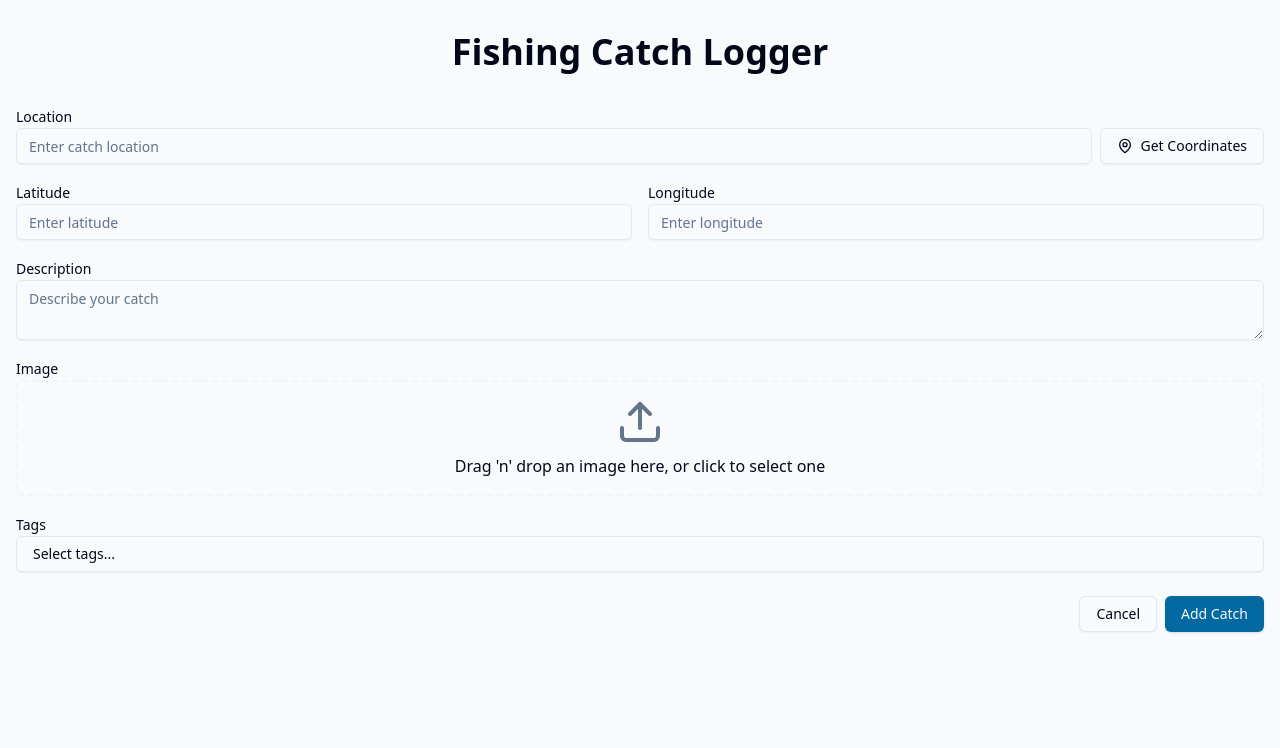
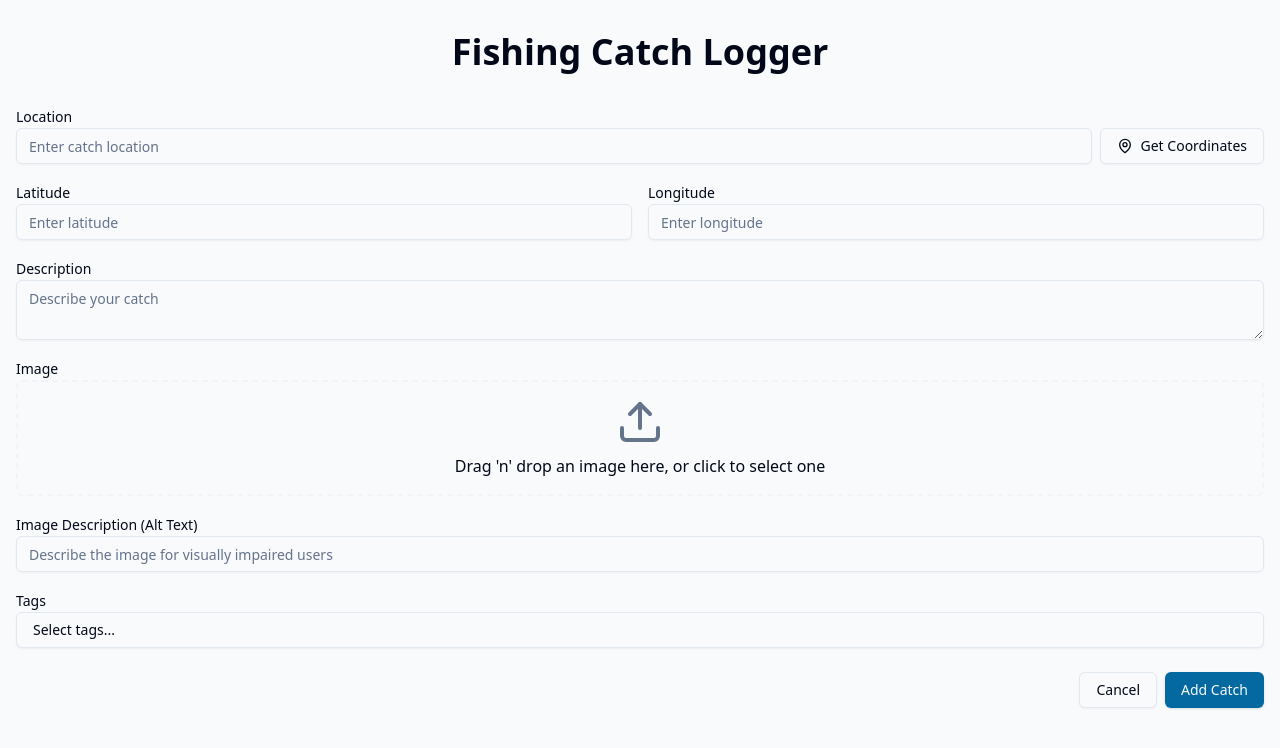
Before and after one commit to jasonkneen/sg-581720654063997, a Next.js app: page / in a window 1280 px wide. Both pictures are taken after a click on the button "Add New Catch". Shown: the top 748 px of the page. Built offline with nearby package versions, Linux system fonts and the light colour scheme.

Commit message:
SOFTGEN MAGIC

```diff
--- a/src/components/CatchForm.js
+++ b/src/components/CatchForm.js
@@ -19,6 +19,7 @@ export default function CatchForm({ initialCatch, onSubmit, onCancel }) {
     date: new Date(),
     description: '',
     image: '',
+    imageAlt: '',
     latitude: '',
     longitude: '',
     tags: [],
@@ -34,6 +35,7 @@ export default function CatchForm({ initialCatch, onSubmit, onCancel }) {
         date: new Date(initialCatch.date) || new Date(),
         description: initialCatch.description || '',
         image: initialCatch.image || '',
+        imageAlt: initialCatch.imageAlt || '',
         latitude: initialCatch.latitude || '',
         longitude: initialCatch.longitude || '',
         tags: initialCatch.tags || [],
@@ -76,6 +78,7 @@ export default function CatchForm({ initialCatch, onSubmit, onCancel }) {
     if (!formData.location.trim()) newErrors.location = 'Location is required';
     if (!formData.description.trim()) newErrors.description = 'Description is required';
     if (!formData.image) newErrors.image = 'Image is required';
+    if (!formData.imageAlt.trim()) newErrors.imageAlt = 'Image alt text is required';
     if (!formData.latitude.trim()) newErrors.latitude = 'Latitude is required';
     if (!formData.longitude.trim()) newErrors.longitude = 'Longitude is required';
     if (formData.tags.length === 0) newErrors.tags = 'At least one tag is required';
@@ -206,7 +209,7 @@ export default function CatchForm({ initialCatch, onSubmit, onCancel }) {
         >
           <input {...getInputProps()} id="image" aria-describedby="image-error" />
           {formData.image ? (
-            <img src={formData.image} alt="Selected catch" className="mt-2 max-w-full h-auto rounded-md" />
+            <img src={formData.image} alt={formData.imageAlt || "Selected catch"} className="mt-2 max-w-full h-auto rounded-md" />
           ) : (
             <div>
               <Upload className="mx-auto h-12 w-12 text-muted-foreground" />
@@ -215,6 +218,19 @@ export default function CatchForm({ initialCatch, onSubmit, onCancel }) {
           )}
         </div>
         {errors.image && <p id="image-error" className="text-red-500 text-sm mt-1" role="alert">{errors.image}</p>}
+      </div>
+
+      <div>
+        <Label htmlFor="imageAlt">Image Description (Alt Text)</Label>
+        <Input
+          id="imageAlt"
+          name="imageAlt"
+          value={formData.imageAlt}
+          onChange={handleChange}
+          placeholder="Describe the image for visually impaired users"
+          aria-describedby="imageAlt-error"
+        />
+        {errors.imageAlt && <p id="imageAlt-error" className="text-red-500 text-sm mt-1" role="alert">{errors.imageAlt}</p>}
       </div>
 
       <div>
```
